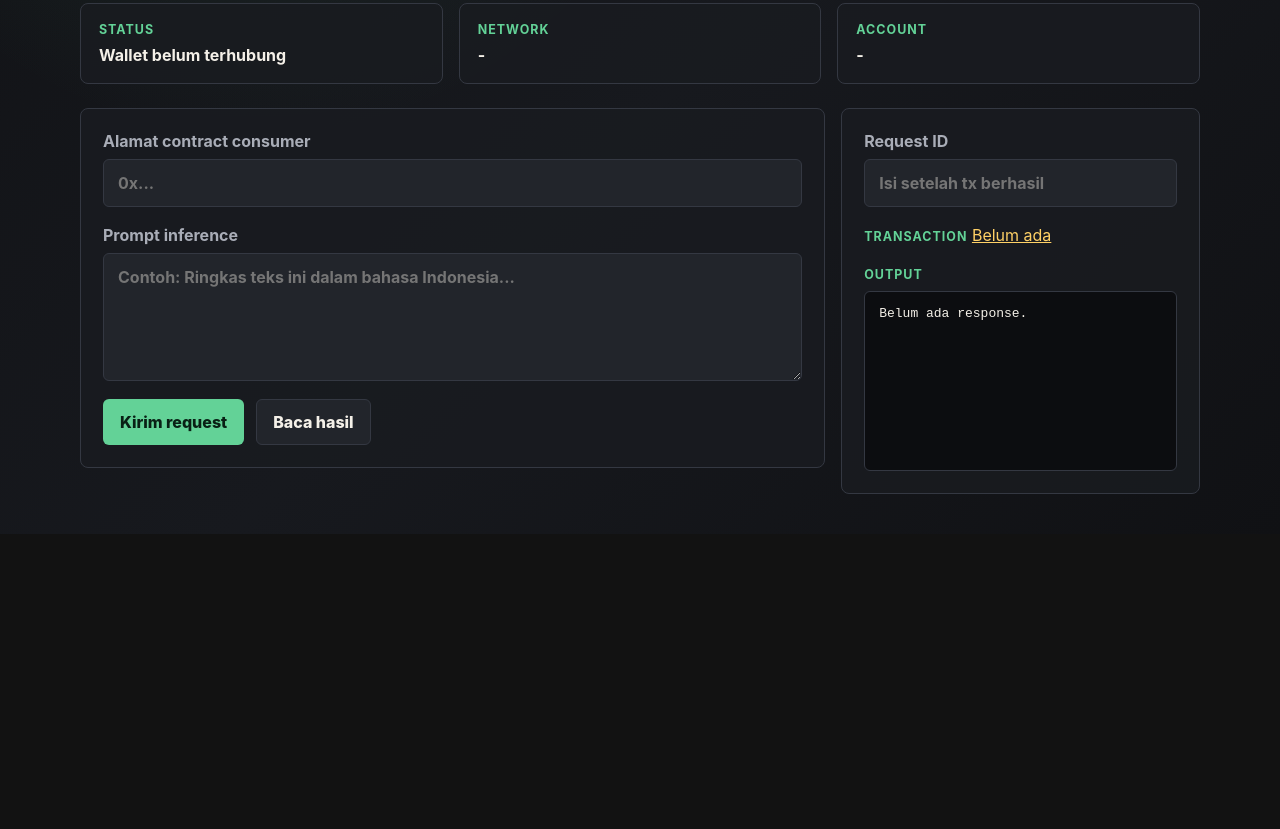
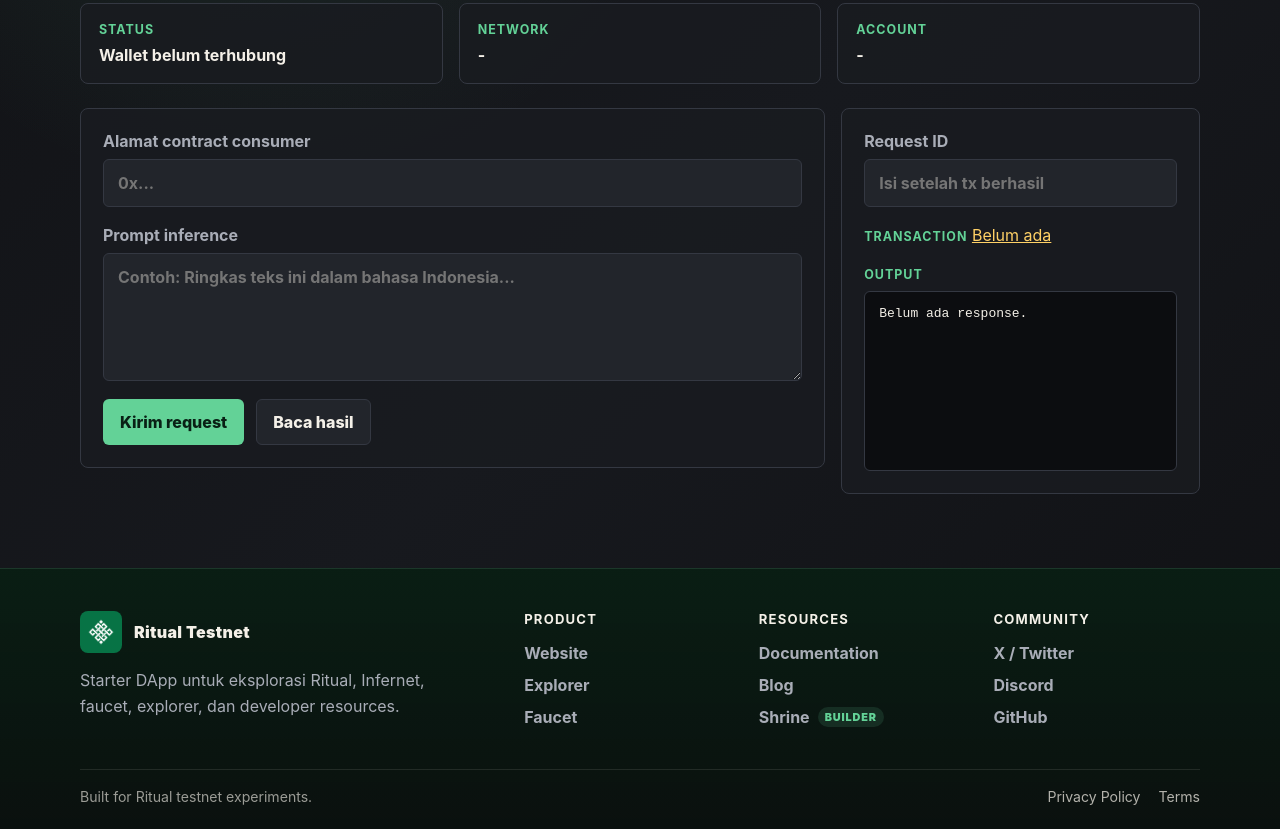
Before and after one commit to kamaledeng/daf-ritual-tesnet, a website: page index.html in a window 1280 px wide. Shown: the part 517-1346 px from the top of the page. Before the commit the page ends 1051 px from the top, so only its background shows below. Drawn offline with nearby package versions, Linux system fonts and the light colour scheme.

Commit message:
Add Ritual resource footer

```diff
--- a/index.html
+++ b/index.html
@@ -34,7 +34,7 @@
         <a href="https://faucet.ritualfoundation.org/" target="_blank" rel="noreferrer">
           Faucet
         </a>
-        <a href="https://www.ritualfoundation.org/docs" target="_blank" rel="noreferrer">
+        <a href="https://docs.ritualfoundation.org/" target="_blank" rel="noreferrer">
           Docs
         </a>
       </nav>
@@ -116,6 +116,73 @@
       </section>
     </main>
 
+    <footer class="site-footer">
+      <div class="footer-inner">
+        <div class="footer-brand">
+          <a class="brand" href="https://ritual.net/" target="_blank" rel="noreferrer" aria-label="Ritual website">
+            <img src="./assets/ritual-logo.png" alt="Ritual logo" />
+            <span>Ritual Testnet</span>
+          </a>
+          <p>
+            Starter DApp untuk eksplorasi Ritual, Infernet, faucet, explorer,
+            dan developer resources.
+          </p>
+        </div>
+
+        <div class="footer-links">
+          <div class="footer-column">
+            <h2>Product</h2>
+            <a href="https://ritual.net/" target="_blank" rel="noreferrer">Website</a>
+            <a href="https://explorer.ritualfoundation.org/" target="_blank" rel="noreferrer">
+              Explorer
+            </a>
+            <a href="https://faucet.ritualfoundation.org/" target="_blank" rel="noreferrer">
+              Faucet
+            </a>
+          </div>
+
+          <div class="footer-column">
+            <h2>Resources</h2>
+            <a href="https://docs.ritualfoundation.org/" target="_blank" rel="noreferrer">
+              Documentation
+            </a>
+            <a href="https://www.ritualfoundation.org/blog" target="_blank" rel="noreferrer">
+              Blog
+            </a>
+            <a href="https://shrine.ritualfoundation.org/" target="_blank" rel="noreferrer">
+              Shrine
+              <span class="tag">Builder</span>
+            </a>
+          </div>
+
+          <div class="footer-column">
+            <h2>Community</h2>
+            <a href="https://x.com/ritualfnd" target="_blank" rel="noreferrer">X / Twitter</a>
+            <a href="https://discord.com/invite/ritual-net" target="_blank" rel="noreferrer">
+              Discord
+            </a>
+            <a href="https://github.com/ritual-foundation" target="_blank" rel="noreferrer">
+              GitHub
+            </a>
+          </div>
+        </div>
+      </div>
+
+      <div class="footer-bottom">
+        <span>Built for Ritual testnet experiments.</span>
+        <a href="https://www.ritualfoundation.org/privacy" target="_blank" rel="noreferrer">
+          Privacy Policy
+        </a>
+        <a
+          href="https://www.ritualfoundation.org/docs/terms_of_service_3_30_26.pdf"
+          target="_blank"
+          rel="noreferrer"
+        >
+          Terms
+        </a>
+      </div>
+    </footer>
+
     <script src="https://cdn.jsdelivr.net/npm/ethers@6.13.4/dist/ethers.umd.min.js"></script>
     <script src="./app.js"></script>
   </body>
--- a/styles.css
+++ b/styles.css
@@ -273,6 +273,108 @@ pre {
   white-space: pre-wrap;
 }
 
+.site-footer {
+  border-top: 1px solid rgba(99, 210, 151, 0.2);
+  background:
+    linear-gradient(180deg, rgba(9, 31, 20, 0.82), rgba(10, 16, 14, 0.96)),
+    #0b1711;
+  margin-top: 34px;
+}
+
+.footer-inner,
+.footer-bottom {
+  width: min(1120px, calc(100% - 32px));
+  margin: 0 auto;
+}
+
+.footer-inner {
+  display: grid;
+  grid-template-columns: minmax(260px, 0.85fr) minmax(0, 1.45fr);
+  gap: 48px;
+  padding: 42px 0;
+}
+
+.footer-brand {
+  display: grid;
+  align-content: start;
+  gap: 14px;
+}
+
+.footer-brand p {
+  max-width: 360px;
+  margin: 0;
+  color: var(--muted);
+  line-height: 1.65;
+}
+
+.footer-links {
+  display: grid;
+  grid-template-columns: repeat(3, minmax(0, 1fr));
+  gap: 28px;
+}
+
+.footer-column {
+  display: grid;
+  align-content: start;
+  gap: 12px;
+}
+
+.footer-column h2 {
+  margin: 0 0 4px;
+  color: var(--text);
+  font-size: 0.82rem;
+  letter-spacing: 0.09em;
+  text-transform: uppercase;
+}
+
+.footer-column a {
+  display: inline-flex;
+  align-items: center;
+  width: fit-content;
+  gap: 8px;
+  color: var(--muted);
+  font-weight: 750;
+  text-decoration: none;
+}
+
+.footer-column a:hover {
+  color: var(--accent);
+}
+
+.tag {
+  border-radius: 999px;
+  background: rgba(99, 210, 151, 0.13);
+  color: var(--accent);
+  font-size: 0.68rem;
+  font-weight: 900;
+  letter-spacing: 0.08em;
+  padding: 3px 7px;
+  text-transform: uppercase;
+}
+
+.footer-bottom {
+  display: flex;
+  align-items: center;
+  gap: 18px;
+  border-top: 1px solid rgba(244, 240, 232, 0.1);
+  color: rgba(244, 240, 232, 0.62);
+  font-size: 0.88rem;
+  padding: 18px 0 24px;
+}
+
+.footer-bottom span {
+  margin-right: auto;
+}
+
+.footer-bottom a {
+  color: rgba(244, 240, 232, 0.72);
+  text-decoration: none;
+}
+
+.footer-bottom a:hover {
+  color: var(--accent);
+}
+
 @media (max-width: 820px) {
   .site-header {
     align-items: center;
@@ -317,4 +419,23 @@ pre {
   .hero {
     align-items: start;
   }
+
+  .footer-inner,
+  .footer-links {
+    grid-template-columns: 1fr;
+  }
+
+  .footer-inner {
+    gap: 30px;
+  }
+
+  .footer-bottom {
+    align-items: flex-start;
+    flex-direction: column;
+    gap: 10px;
+  }
+
+  .footer-bottom span {
+    margin-right: 0;
+  }
 }
```
